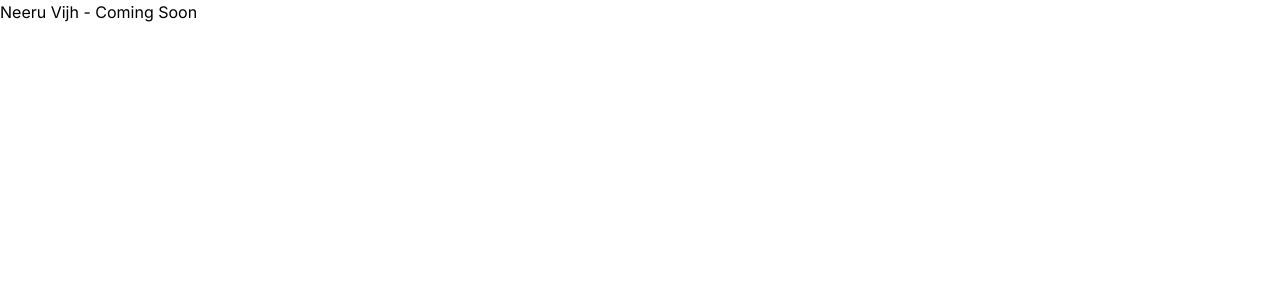
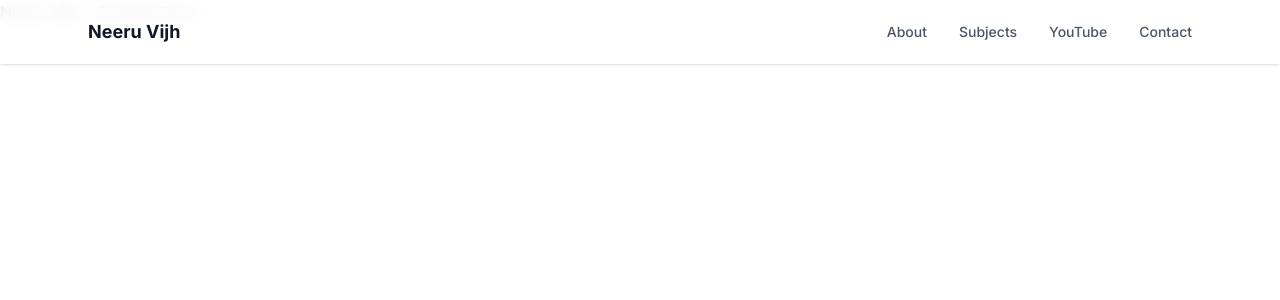
Before and after one commit to kritinvij/neeruvijh-tutors, a Next.js app: page / in a window 1280 px wide. Shown: the top 300 px of the page. Built offline with nearby package versions, Linux system fonts and the light colour scheme.

Commit message:
feat: add sticky navbar
Adds a fixed top navbar with brand name and 4 smooth-scroll anchor links (About, Subjects, YouTube, Contact). Renders on all pages via RootLayout.

```diff
--- a/app/layout.tsx
+++ b/app/layout.tsx
@@ -1,6 +1,7 @@
 import type { Metadata } from "next";
 import { Inter } from "next/font/google";
 import "./globals.css";
+import Navbar from "../components/Navbar";
 
 const inter = Inter({
   subsets: ["latin"],
@@ -20,7 +21,10 @@ export default function RootLayout({
 }>) {
   return (
     <html lang="en">
-      <body className={`${inter.className} bg-white`}>{children}</body>
+      <body className={`${inter.className} bg-white`}>
+        <Navbar />
+        {children}
+      </body>
     </html>
   );
 }
--- /dev/null
+++ b/components/Navbar.tsx
@@ -0,0 +1,23 @@
+export default function Navbar() {
+  return (
+    <nav className="fixed top-0 left-0 right-0 z-50 bg-white/90 backdrop-blur-sm shadow-sm">
+      <div className="max-w-6xl mx-auto px-4 sm:px-6 h-16 flex items-center justify-between">
+        <span className="text-lg font-bold text-gray-900">Neeru Vijh</span>
+        <div className="flex items-center gap-6 sm:gap-8">
+          <a href="#about" className="text-gray-600 hover:text-orange-500 transition-colors text-sm font-medium">
+            About
+          </a>
+          <a href="#subjects" className="text-gray-600 hover:text-orange-500 transition-colors text-sm font-medium">
+            Subjects
+          </a>
+          <a href="#youtube" className="text-gray-600 hover:text-orange-500 transition-colors text-sm font-medium">
+            YouTube
+          </a>
+          <a href="#contact" className="text-gray-600 hover:text-orange-500 transition-colors text-sm font-medium">
+            Contact
+          </a>
+        </div>
+      </div>
+    </nav>
+  );
+}
```
